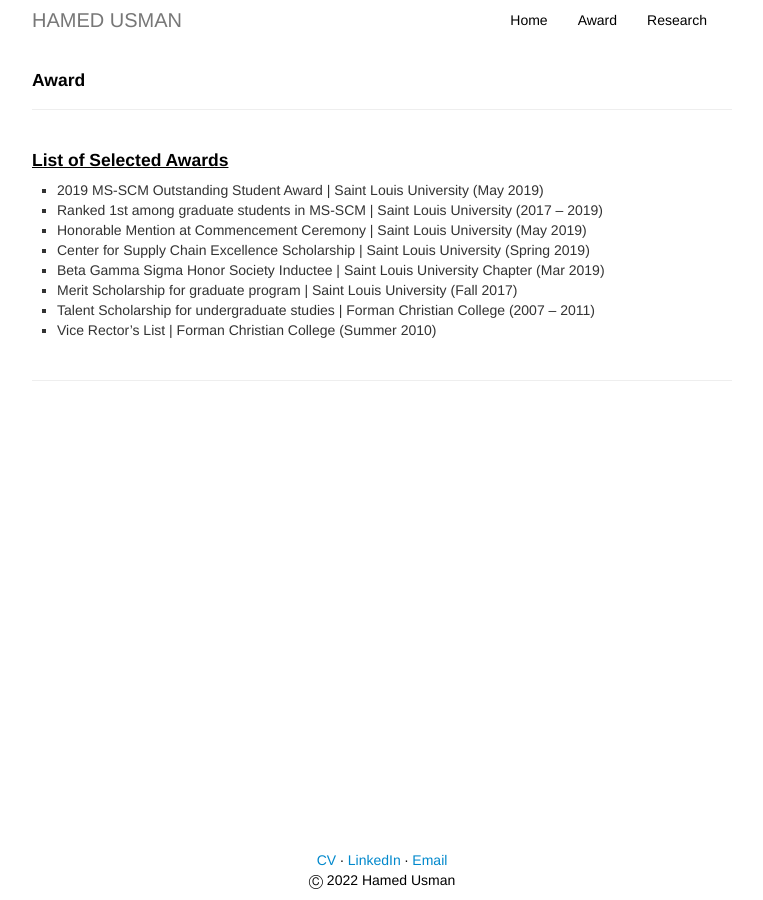
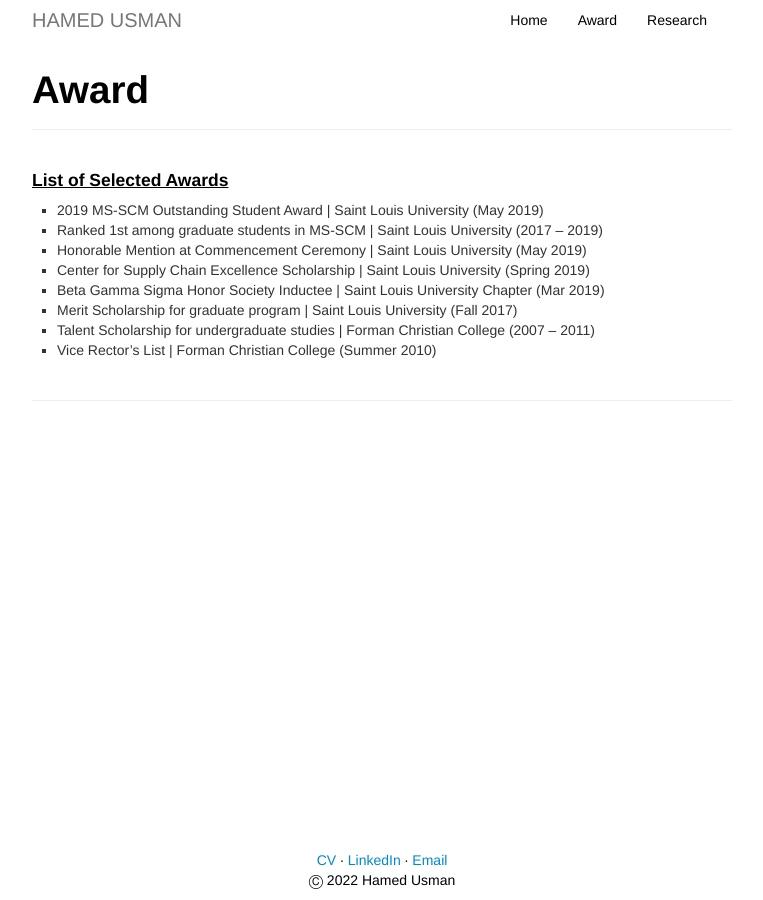
Before and after one commit to hamedusman/hamedusman.github.io, a Jekyll site: the page built from pages/award.md, in a window 1280 px wide. Shown: the whole page, without its empty margins (258-1021 px from the left). Built offline with Jekyll 4.4.1, drawn with Linux system fonts in a browser that asks for light colours.

Commit message:
Update page.html

```diff
--- a/_includes/themes/twitter/page.html
+++ b/_includes/themes/twitter/page.html
@@ -1,5 +1,5 @@
 <div class="page-header">
-  <h4>{{ page.title }} {% if page.tagline %} <small>{{ page.tagline }}</small>{% endif %}</h4>
+  <h1>{{ page.title }} {% if page.tagline %} <small>{{ page.tagline }}</small>{% endif %}</h1>
 </div>
 
 <div class="row-fluid">
```
